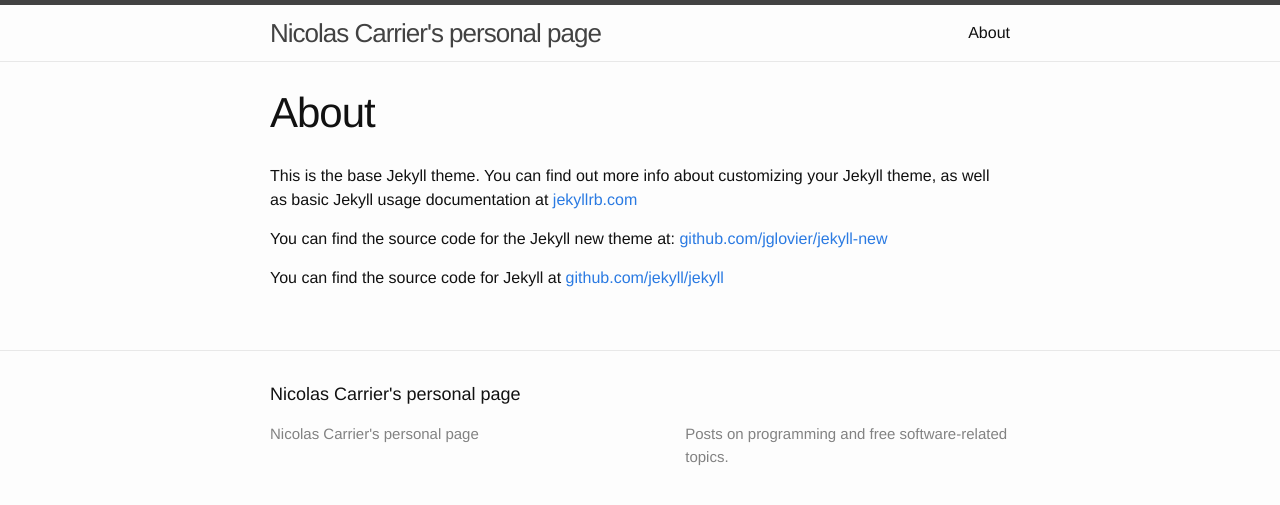
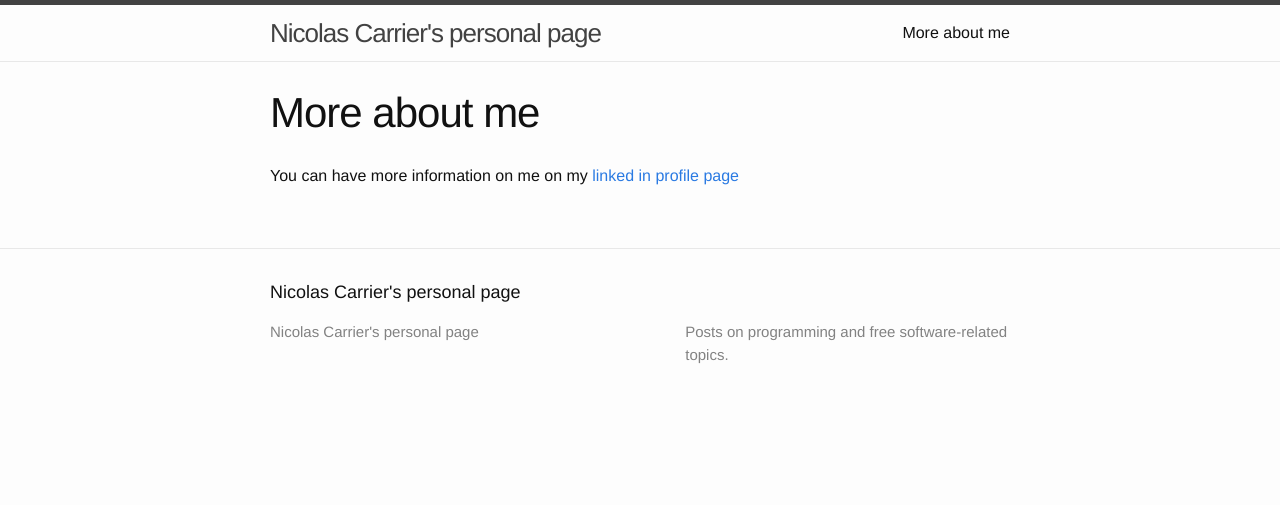
Before and after one commit to ncarrier/ncarrier.github.io, a Jekyll site: the page built from about.md, in a window 1280 px wide. Shown: the top 505 px of the page. Built offline with Jekyll 4.4.1, drawn with Linux system fonts in a browser that asks for light colours.

Commit message:
[DEV] redirect to my linked in profile in the about page

```diff
--- a/about.md
+++ b/about.md
@@ -1,11 +1,7 @@
 ---
 layout: page
-title: About
-permalink: /about/
+title: More about me
+permalink: /more_about_me/
 ---
 
-This is the base Jekyll theme. You can find out more info about customizing your Jekyll theme, as well as basic Jekyll usage documentation at [jekyllrb.com](http://jekyllrb.com/)
-
-You can find the source code for the Jekyll new theme at: [github.com/jglovier/jekyll-new](https://github.com/jglovier/jekyll-new)
-
-You can find the source code for Jekyll at [github.com/jekyll/jekyll](https://github.com/jekyll/jekyll)
+You can have more information on me on my [linked in profile page](https://fr.linkedin.com/pub/nicolas-carrier/99/791/b3b)
```
